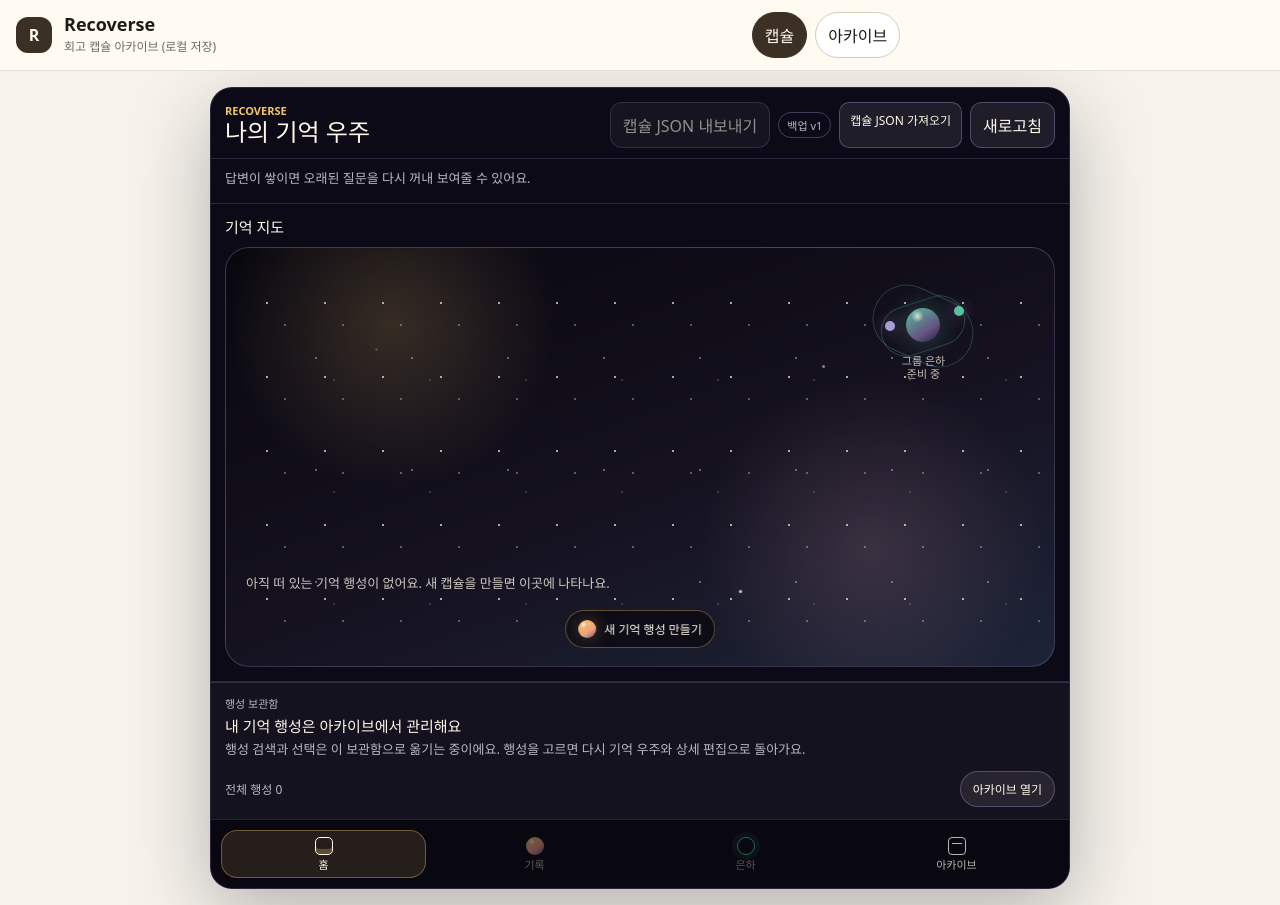
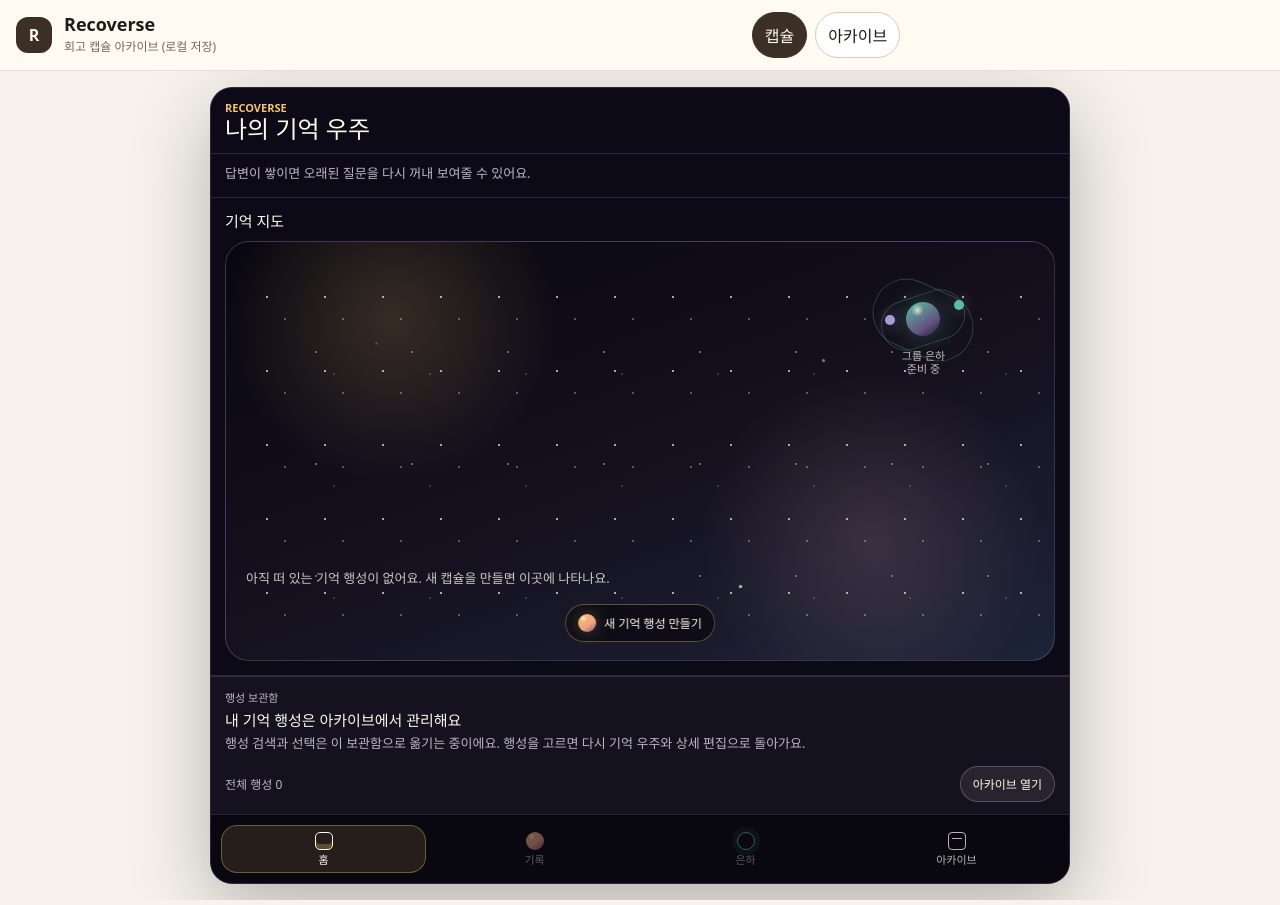
Before and after one commit to minmaxhap/recoverse, a Vue app in the folder recoverse-frontend/: page / in a window 1280 px wide. Built offline with nearby package versions, Linux system fonts and the light colour scheme.

Commit message:
Move data tools into archive settings

```diff
--- a/recoverse-frontend/src/App.vue
+++ b/recoverse-frontend/src/App.vue
@@ -41,13 +41,21 @@
           <ArchiveSettingsTools
             :language="language"
             :language-label="t.language"
-            export-label="JSON 내보내기"
-            import-label="JSON 가져오기"
-            clear-label="전체 삭제"
+            :capsule-group-label="t.capsuleBackupGroup"
+            :capsule-export-label="t.exportCapsules"
+            :capsule-import-label="t.importCapsules"
+            :capsule-export-disabled="capsules.length === 0"
+            :legacy-group-label="t.legacyBackupGroup"
+            :export-label="t.legacyExportJson"
+            :import-label="t.legacyImportJson"
+            :danger-group-label="t.dangerSettingsGroup"
+            :clear-label="t.clearAllData"
             :export-disabled="entries.length === 0"
             :clear-disabled="entries.length === 0"
             @update:language="language = $event"
             @change-language="saveLanguage"
+            @capsule-export="onExportCapsules"
+            @capsule-import-file="onImportCapsuleFile"
             @export="onExport"
             @import-file="onImportFile"
             @clear-all="clearAll"
@@ -254,13 +262,21 @@
           <ArchiveSettingsTools
             :language="language"
             :language-label="t.language"
-            export-label="JSON 내보내기"
-            import-label="JSON 가져오기"
-            clear-label="전체 삭제"
+            :capsule-group-label="t.capsuleBackupGroup"
+            :capsule-export-label="t.exportCapsules"
+            :capsule-import-label="t.importCapsules"
+            :capsule-export-disabled="capsules.length === 0"
+            :legacy-group-label="t.legacyBackupGroup"
+            :export-label="t.legacyExportJson"
+            :import-label="t.legacyImportJson"
+            :danger-group-label="t.dangerSettingsGroup"
+            :clear-label="t.clearAllData"
             :export-disabled="entries.length === 0"
             :clear-disabled="entries.length === 0"
             @update:language="language = $event"
             @change-language="saveLanguage"
+            @capsule-export="onExportCapsules"
+            @capsule-import-file="onImportCapsuleFile"
             @export="onExport"
             @import-file="onImportFile"
             @clear-all="clearAll"
@@ -366,12 +382,6 @@
         :discovery-card="discoveryCard"
         :discovery-capsule-title="discoveryCapsuleTitle"
         :discovery-answer-preview="discoveryAnswerPreview"
-        :toolbar-labels="{
-          exportCapsules: t.exportCapsules,
-          importCapsules: t.importCapsules,
-          capsuleBackupVersion: t.capsuleBackupVersion,
-          refresh: t.refresh,
-        }"
         :discovery-labels="discoveryLabels"
         :galaxy-map-labels="{
           title: t.memoryMap,
@@ -387,9 +397,6 @@
           archive: t.navArchive,
         }"
         :has-selected-capsule="selectedCapsule !== null"
-        @export="onExportCapsules"
-        @import-file="onImportCapsuleFile"
-        @refresh="refreshCapsules"
         @open-discovery="openDiscoveryCard"
         @open-archive="openArchiveSettings"
         @open-create-flow="openCreateFlow"
@@ -452,13 +459,21 @@
           <ArchiveSettingsTools
             :language="language"
             :language-label="t.language"
-            export-label="JSON 내보내기"
-            import-label="JSON 가져오기"
-            clear-label="전체 삭제"
+            :capsule-group-label="t.capsuleBackupGroup"
+            :capsule-export-label="t.exportCapsules"
+            :capsule-import-label="t.importCapsules"
+            :capsule-export-disabled="capsules.length === 0"
+            :legacy-group-label="t.legacyBackupGroup"
+            :export-label="t.legacyExportJson"
+            :import-label="t.legacyImportJson"
+            :danger-group-label="t.dangerSettingsGroup"
+            :clear-label="t.clearAllData"
             :export-disabled="entries.length === 0"
             :clear-disabled="entries.length === 0"
             @update:language="language = $event"
             @change-language="saveLanguage"
+            @capsule-export="onExportCapsules"
+            @capsule-import-file="onImportCapsuleFile"
             @export="onExport"
             @import-file="onImportFile"
             @clear-all="clearAll"
@@ -658,6 +673,12 @@ const messages = {
     retrospectiveCapsules: "회고 캡슐",
     exportCapsules: "캡슐 JSON 내보내기",
     importCapsules: "캡슐 JSON 가져오기",
+    capsuleBackupGroup: "기억 행성 백업",
+    legacyBackupGroup: "연도 아카이브 백업",
+    legacyExportJson: "연도 JSON 내보내기",
+    legacyImportJson: "연도 JSON 가져오기",
+    dangerSettingsGroup: "위험 작업",
+    clearAllData: "전체 데이터 삭제",
     capsuleBackupVersion: "백업 v1",
     refresh: "새로고침",
     searchCapsules: "캡슐 검색",
@@ -748,6 +769,12 @@ const messages = {
     retrospectiveCapsules: "Retrospective Capsules",
     exportCapsules: "Export capsule JSON",
     importCapsules: "Import capsule JSON",
+    capsuleBackupGroup: "Memory Planet Backup",
+    legacyBackupGroup: "Year Archive Backup",
+    legacyExportJson: "Export year JSON",
+    legacyImportJson: "Import year JSON",
+    dangerSettingsGroup: "Danger Zone",
+    clearAllData: "Clear all data",
     capsuleBackupVersion: "Backup v1",
     refresh: "Refresh",
     searchCapsules: "Search capsules",
--- a/recoverse-frontend/src/components/CapsuleToolbar.vue
+++ /dev/null
@@ -1,97 +0,0 @@
-<template>
-  <div class="headBtns">
-    <button class="ghost" type="button" :disabled="exportDisabled" @click="$emit('export')">
-      {{ exportLabel }}
-    </button>
-    <span class="versionBadge">{{ backupVersionLabel }}</span>
-    <label class="file smallFile">
-      {{ importLabel }}
-      <input type="file" accept="application/json" @change="$emit('import-file', $event)" />
-    </label>
-    <button class="ghost" type="button" @click="$emit('refresh')">
-      {{ refreshLabel }}
-    </button>
-  </div>
-</template>
-
-<script setup lang="ts">
-defineProps<{
-  exportLabel: string;
-  importLabel: string;
-  backupVersionLabel: string;
-  refreshLabel: string;
-  exportDisabled: boolean;
-}>();
-
-defineEmits<{
-  export: [];
-  "import-file": [event: Event];
-  refresh: [];
-}>();
-</script>
-
-<style scoped>
-.headBtns {
-  margin-left: auto;
-  display: flex;
-  flex-wrap: wrap;
-  justify-content: flex-end;
-  gap: 8px;
-  min-width: 0;
-}
-
-button {
-  font: inherit;
-  border: 1px solid var(--color-border);
-  background: var(--color-paper);
-  border-radius: 12px;
-  padding: 10px 12px;
-  cursor: pointer;
-  color: var(--color-ink);
-}
-
-button:disabled {
-  opacity: 0.55;
-  cursor: not-allowed;
-}
-
-.ghost {
-  background: var(--color-paper);
-}
-
-.versionBadge {
-  align-self: center;
-  border: 1px solid var(--color-border);
-  border-radius: 999px;
-  color: var(--color-muted);
-  font-size: 11px;
-  padding: 4px 8px;
-}
-
-.file {
-  border: 1px solid var(--color-border);
-  background: var(--color-paper);
-  color: var(--color-ink);
-  padding: 10px 12px;
-  border-radius: 12px;
-  cursor: pointer;
-  user-select: none;
-}
-
-.file input {
-  display: none;
-}
-
-.smallFile {
-  padding: 8px 10px;
-  border-radius: 10px;
-  font-size: 12px;
-}
-
-@media (max-width: 899px) {
-  .headBtns {
-    margin-left: 0;
-    justify-content: flex-start;
-  }
-}
-</style>
--- a/recoverse-frontend/src/components/HomeHeader.vue
+++ b/recoverse-frontend/src/components/HomeHeader.vue
@@ -4,39 +4,13 @@
       <span class="eyebrow">{{ brandLabel }}</span>
       <h2>{{ title }}</h2>
     </div>
-
-    <CapsuleToolbar
-      :export-label="toolbarLabels.exportCapsules"
-      :import-label="toolbarLabels.importCapsules"
-      :backup-version-label="toolbarLabels.capsuleBackupVersion"
-      :refresh-label="toolbarLabels.refresh"
-      :export-disabled="exportDisabled"
-      @export="$emit('export')"
-      @import-file="$emit('import-file', $event)"
-      @refresh="$emit('refresh')"
-    />
   </div>
 </template>
 
 <script setup lang="ts">
-import CapsuleToolbar from "./CapsuleToolbar.vue";
-
 defineProps<{
   brandLabel: string;
   title: string;
-  exportDisabled: boolean;
-  toolbarLabels: {
-    exportCapsules: string;
-    importCapsules: string;
-    capsuleBackupVersion: string;
-    refresh: string;
-  };
-}>();
-
-defineEmits<{
-  export: [];
-  "import-file": [event: Event];
-  refresh: [];
 }>();
 </script>
 
@@ -44,8 +18,7 @@ defineEmits<{
 .homeHeader {
   padding: 14px 14px 10px;
   border-bottom: 1px solid var(--color-soft-border);
-  display: flex;
-  align-items: center;
+  display: grid;
   gap: 10px;
   min-width: 0;
 }
@@ -78,7 +51,6 @@ h2 {
 @media (max-width: 899px) {
   .homeHeader {
     align-items: stretch;
-    flex-direction: column;
   }
 }
 </style>
--- a/recoverse-frontend/src/views/HomeUniverseView.vue
+++ b/recoverse-frontend/src/views/HomeUniverseView.vue
@@ -4,11 +4,6 @@
       <HomeHeader
         :brand-label="brandLabel"
         :title="title"
-        :toolbar-labels="toolbarLabels"
-        :export-disabled="capsules.length === 0"
-        @export="$emit('export')"
-        @import-file="$emit('import-file', $event)"
-        @refresh="$emit('refresh')"
       />
 
       <DiscoveryCard
@@ -78,12 +73,6 @@ defineProps<{
   discoveryCard: CapsuleCard | null;
   discoveryCapsuleTitle: string;
   discoveryAnswerPreview: string;
-  toolbarLabels: {
-    exportCapsules: string;
-    importCapsules: string;
-    capsuleBackupVersion: string;
-    refresh: string;
-  };
   discoveryLabels: {
     title: string;
     empty: string;
@@ -112,9 +101,6 @@ defineProps<{
 }>();
 
 defineEmits<{
-  export: [];
-  "import-file": [event: Event];
-  refresh: [];
   "open-discovery": [];
   "open-archive": [];
   "open-create-flow": [];
```
Also changed, not shown: recoverse-frontend/src/components/ArchiveSettingsTools.vue (+62 -2 lines), 1 other file (tests, documents, lock files or other folders).
